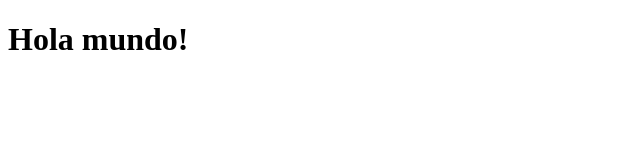
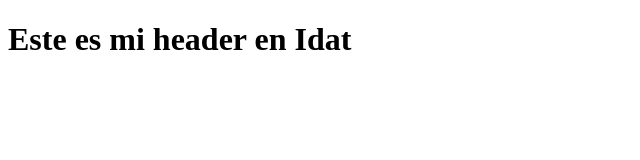
Before and after one commit to christianTordoya03/gittest, a plain HTML site: page index.html in a window 1280 px wide. Shown: the whole page, without its empty margins (0-640 px from the left). Drawn offline with Linux system fonts and the light colour scheme.

Commit message:
Agregando el header

```diff
--- a/index.html
+++ b/index.html
@@ -7,6 +7,8 @@
     <title>Document</title>
 </head>
 <body>
-    <h1>Hola mundo!</h1>
+    <header>
+        <h1>Este es mi header en Idat</h1>
+    </header>
 </body>
 </html>
```
